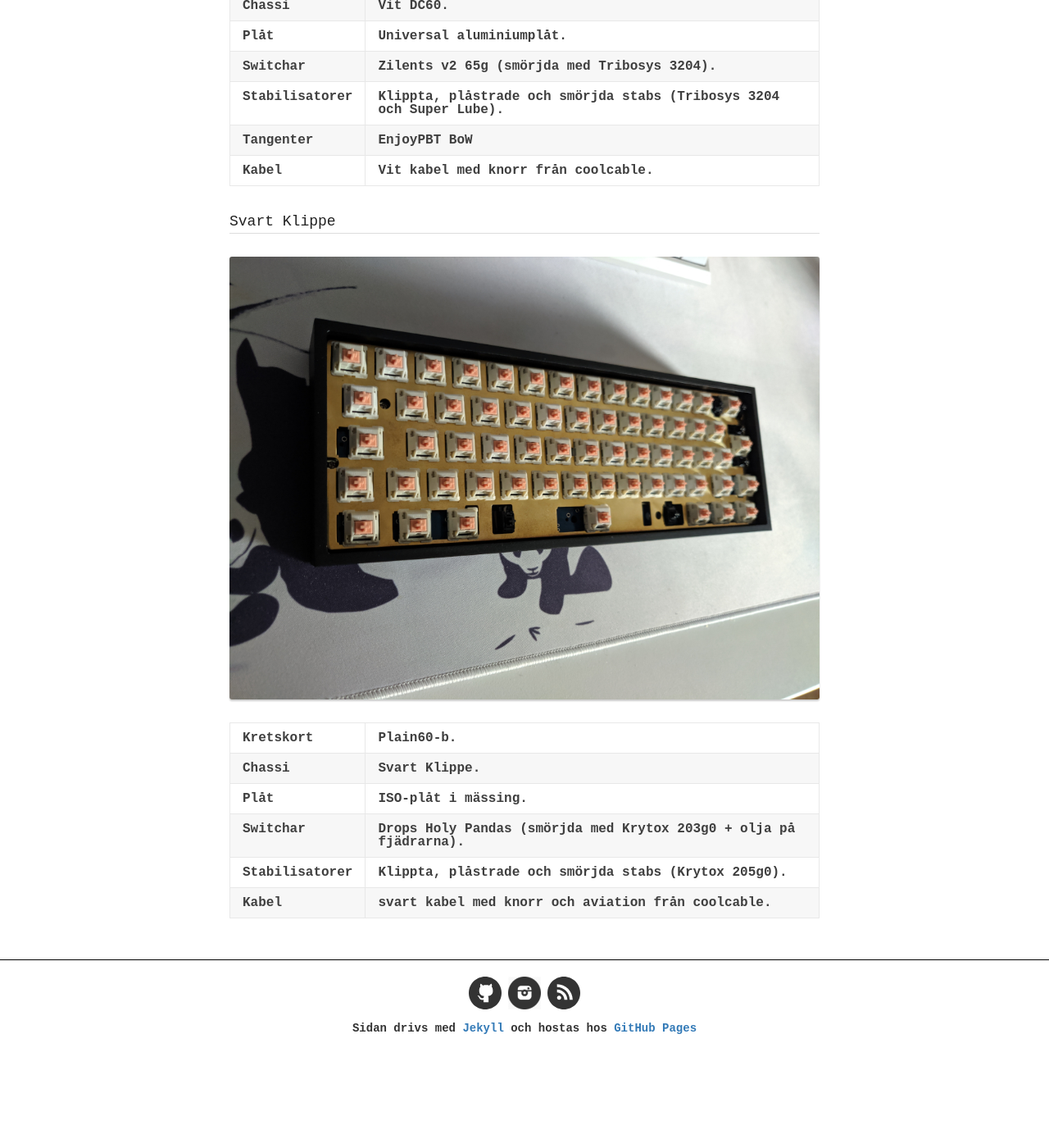
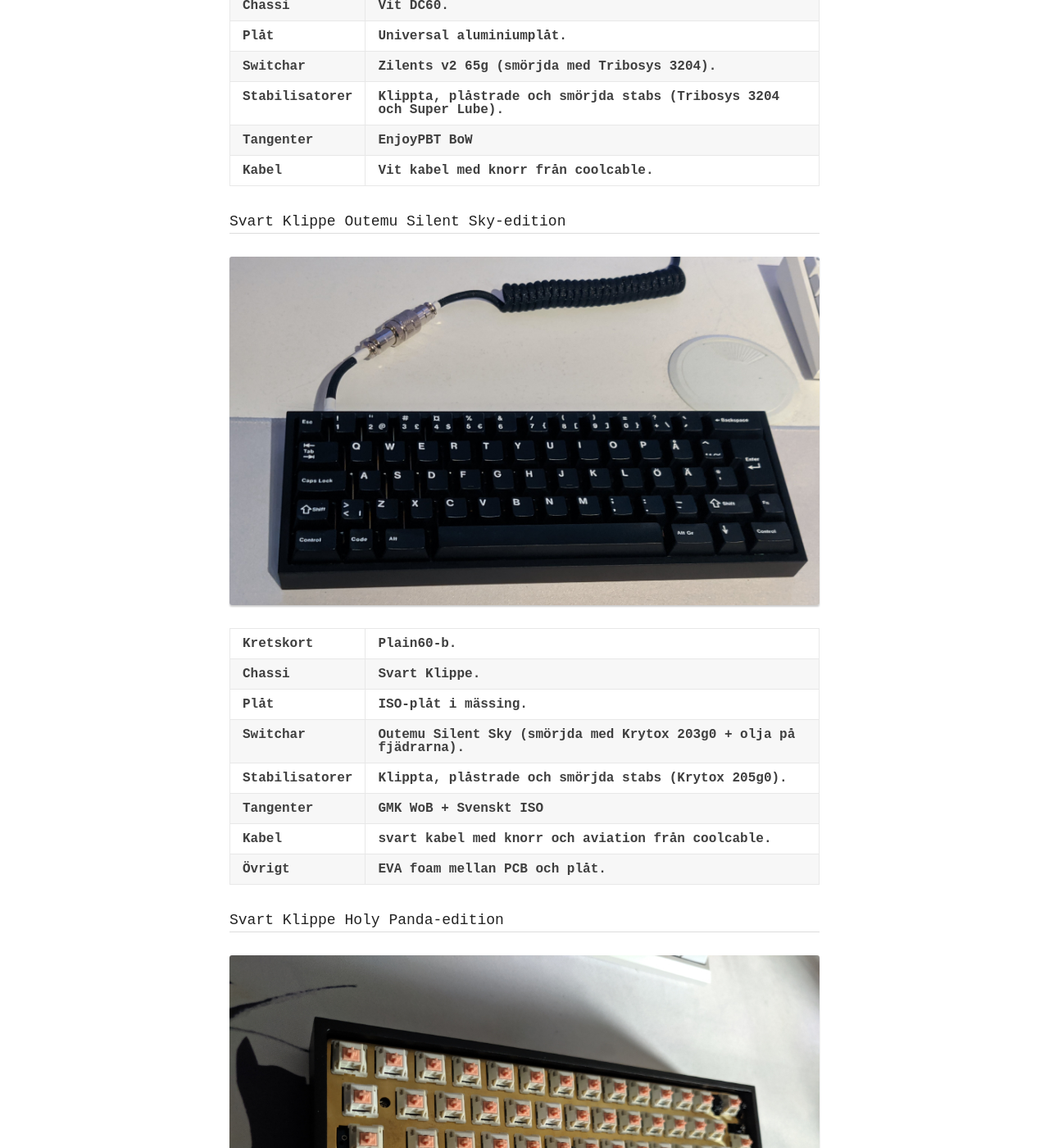
Before and after one commit to crustpanda/crustpanda.github.io, a Jekyll site: the page built from tangentbord.md, in a window 1280 px wide and 1400 px high, scrolled down 1009 px. Shown: the whole window at 82% size. Built offline with Jekyll 4.4.1, drawn with Linux system fonts in a browser that asks for light colours; before the commit the page ends 2289 px from its top, so only the background shows below that; some of the changed text lies outside the part shown.

Commit message:
Nya tangentbord

```diff
--- a/tangentbord.md
+++ b/tangentbord.md
@@ -22,7 +22,22 @@
 Kabel | Vit kabel med knorr från coolcable.
 
 
-## Svart Klippe
+## Svart Klippe Outemu Silent Sky-edition
+
+![](/images/klippeoutemu.jpg)
+
+
+--- | ---
+Kretskort | Plain60-b.
+Chassi | Svart Klippe.
+Plåt | ISO-plåt i mässing.
+Switchar | Outemu Silent Sky (smörjda med Krytox 203g0 + olja på fjädrarna).
+Stabilisatorer | Klippta, plåstrade och smörjda stabs (Krytox 205g0).
+Tangenter | GMK WoB + Svenskt ISO
+Kabel | svart kabel med knorr och aviation från coolcable.
+Övrigt  | EVA foam mellan PCB och plåt.
+
+## Svart Klippe Holy Panda-edition
 
 ![](/images/hp.jpg)
 
@@ -34,3 +49,14 @@
 Switchar | Drops Holy Pandas (smörjda med Krytox 203g0 + olja på fjädrarna).
 Stabilisatorer | Klippta, plåstrade och smörjda stabs (Krytox 205g0).
 Kabel | svart kabel med knorr och aviation från coolcable.
+
+
+## Vit Romac
+
+![](/images/romac.jpg)
+
+
+--- | ---
+Kretskort | RoMac PCB.
+Switchar | Koalor (smörjda med Krytox 204g0 + olja på fjädrarna, SPRiT).
+Tangenter | EnjoyPBT BoW
```
Also changed, not shown: images/klippeoutemu.jpg (added), images/romac.jpg (added).
